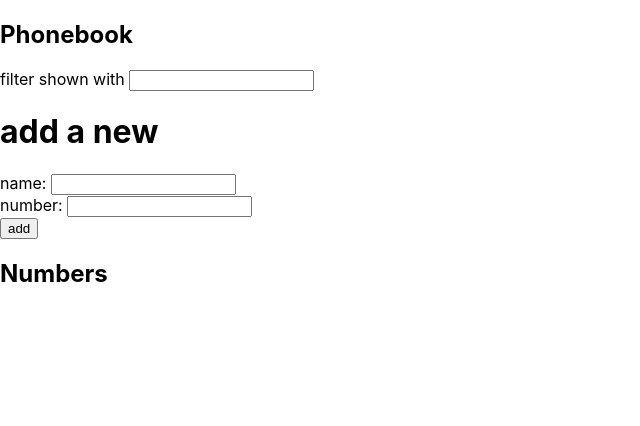
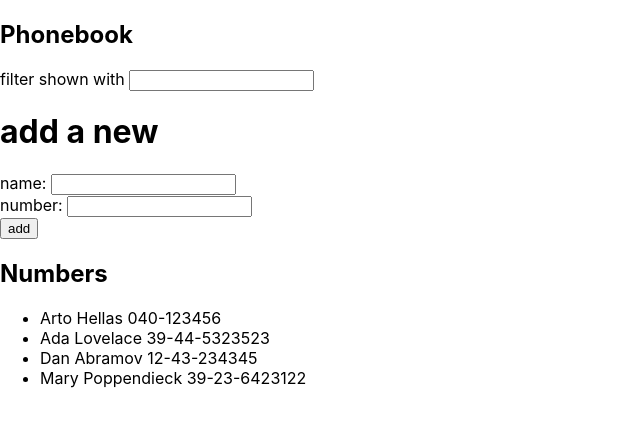
Before and after one commit to jsrathi17/Full-Stack-Web-Dev, a React (Create React App) app in the folder part2/phonebook/: page / in a window 1280 px wide. Shown: the top 426 px of the page, without its empty margins (0-640 px from the left). Built offline with nearby package versions, Linux system fonts and the light colour scheme; data requests are answered from the project's data file.

Commit message:
Adding part 2.11

```diff
--- a/part2/phonebook/db.json
+++ b/part2/phonebook/db.json
@@ -1,22 +1,24 @@
 {
-    "notes": [
+    "persons":[
       {
-        "id": 1,
-        "content": "HTML is easy",
-        "date": "2019-05-30T17:30:31.098Z",
-        "important": true
+        "name": "Arto Hellas",
+        "number": "040-123456",
+        "id": 1
       },
       {
-        "id": 2,
-        "content": "Browser can execute only JavaScript",
-        "date": "2019-05-30T18:39:34.091Z",
-        "important": false
+        "name": "Ada Lovelace",
+        "number": "39-44-5323523",
+        "id": 2
       },
       {
-        "id": 3,
-        "content": "GET and POST are the most important methods of HTTP protocol",
-        "date": "2019-05-30T19:20:14.298Z",
-        "important": true
+        "name": "Dan Abramov",
+        "number": "12-43-234345",
+        "id": 3
+      },
+      {
+        "name": "Mary Poppendieck",
+        "number": "39-23-6423122",
+        "id": 4
       }
     ]
   }
--- a/part2/phonebook/src/App.js
+++ b/part2/phonebook/src/App.js
@@ -1,14 +1,24 @@
-import React, { useState } from 'react'
+import React, { useState, useEffect  } from 'react'
 import Person from './components/Person'
 import PersonForm from './components/PersonForm'
 import Filter from './components/Filter'
-
+import axios from 'axios'
 
 const App = () => {
   const [persons, setPersons ] = useState([])
   const [newName, setNewName] = useState('')
   const [newNumber, setNewNumber] = useState('')
   const [newFilter, setFilterName] = useState('')
+
+  useEffect(() => {
+    console.log('effect')
+    axios
+      .get('http://localhost:3001/persons').then(response => {
+        console.log('promise fulfilled')
+        setPersons(response.data)
+      })
+  }, [])
+
 
   const addName = (event) => {
     event.preventDefault()
```
